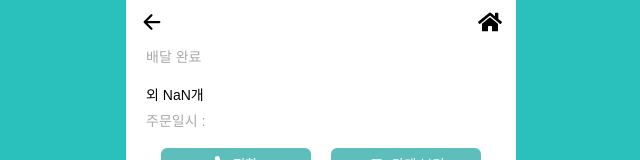
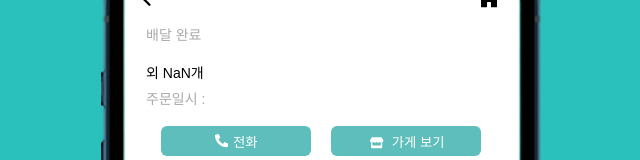
Before and after one commit to F4-Clone-Coding/Frontend, a React (Create React App) app: page /order/1 in a window 1280 px wide. Shown: the top 160 px of the page, without its empty margins (319-959 px from the left). Built offline with nearby package versions, Linux system fonts and the light colour scheme; no server answers; a web font is replaced by a local one.

Commit message:
머지 전

```diff
--- a/src/App.scss
+++ b/src/App.scss
@@ -108,6 +108,10 @@
   }
 
   body {
+    height: 100vh;
+    display: flex;
+    justify-content: center;
+    align-items: center;
     line-height: 1;
     background-color: #2ac1bc;
     overflow-x: hidden;
--- a/src/components/Header.jsx
+++ b/src/components/Header.jsx
@@ -9,8 +9,8 @@ const Header = () => {
 
   return (
     <StHeaderContainer>
-      <IoArrowBackOutline className="icon" onClick={() => navigate("/")} />
-      <FaHome className="icon" onClick={() => navigate("/")} />
+      <IoArrowBackOutline className="icon1" onClick={() => navigate("/")} />
+      <FaHome className="icon2" onClick={() => navigate("/")} />
     </StHeaderContainer>
   );
 };
@@ -21,12 +21,20 @@ const StHeaderContainer = styled.div`
   /* background: white; */
   width: 100%;
   position: absolute;
-  top: 0;
+  top: 20;
   display: flex;
   justify-content: space-between;
-  .icon {
+  .icon1 {
     font-size: 24px;
-    padding: 10px 14px;
+    padding: 8px 12px;
+    cursor: pointer;
+    &:hover {
+      color: var(--brand-color);
+    }
+  }
+  .icon2 {
+    font-size: 24px;
+    padding: 8px 65px;
     cursor: pointer;
     &:hover {
       color: var(--brand-color);
--- a/src/components/Layout.jsx
+++ b/src/components/Layout.jsx
@@ -1,18 +1,23 @@
 import React from "react";
 import styled from "styled-components";
+import phone from "../image/phone.png"
 
 const Layout = (props) => {
-  return <StLayout>{props.children}</StLayout>;
+  return (
+    <StLayout>
+      {props.children}
+    </StLayout>
+  );
 };
 
 export default Layout;
 
 const StLayout = styled.div`
-    max-width :600px;
-    max-height:844px;
-    width:390px;
-    height:844px;
-    margin:0 auto;
-    background-color: white;
-    position: relative;
-`
+  width: 390px;
+  height: 844px;
+  padding: 60px 25px;
+  background-image: url("${phone}");
+  background-size: cover;
+  background-position: center;
+  position: relative;
+`;
--- a/src/components/MenuCard.jsx
+++ b/src/components/MenuCard.jsx
@@ -17,16 +17,30 @@ const MenuCard = ({ menus, storeId }) => {
         const res = await instance.post(`/store/${storeId}`, { order });
         if (res.status === 200) {
           Swal.fire({
-            position: "top-end",
+            position: "center",
             icon: "success",
+            background:
+              "#fff url(https://images.velog.io/images/kongsub/post/96e23619-25ab-4d99-a5fd-6e31a9e7fa8b/100600104.2.jpg)",
             title: "주문이 완료되었습니다!",
+            width: 350,
+            height: 200,
             showConfirmButton: false,
-            timer: 1000,
+            timer: 1500,
           });
           nav(`/order/${res.data.orderId}`);
         }
       } catch (err) {
-        return console.log('주문하기 에러', err);
+        Swal.fire({
+          position: "center",
+          icon: "warning",
+          background:
+            "#fff url(https://images.velog.io/images/kongsub/post/96e23619-25ab-4d99-a5fd-6e31a9e7fa8b/100600104.2.jpg)",
+          title: "로그인 후 이용해주세요!",
+          width: 350,
+          height: 200,
+          showConfirmButton: false,
+          timer: 1500,
+        });
       }
     };
 
--- a/src/components/ReviewCard.jsx
+++ b/src/components/ReviewCard.jsx
@@ -2,10 +2,50 @@ import React from "react";
 import styled from "styled-components";
 import Button from "../elements/button";
 import ReviewItem from './ReviewItem';
+import Swal from "sweetalert2";
+import instance from '../shared/apis';
 
 const ReviewCard = ({ storeId }) => {
-  const reviewHandler = () => {
 
+  const reviewHandler = async () => {
+    const { value: review } = await Swal.fire({
+      width: 350,
+      input: "textarea",
+      inputLabel: "댓글을 입력해주세요.",
+      inputPlaceholder: "댓글 작성란",
+      showCancelButton: true,
+    });
+
+    if (review) {
+      try {
+        const res = await instance.put(`/store/${storeId}/review`, { review });
+        if (res.status === 200) {
+          Swal.fire({
+            position: "center",
+            icon: "success",
+            background:
+              "#fff url(https://images.velog.io/images/kongsub/post/96e23619-25ab-4d99-a5fd-6e31a9e7fa8b/100600104.2.jpg)",
+            title: "댓글이 등록되었습니다!",
+            width: 350,
+            height: 200,
+            showConfirmButton: false,
+            timer: 1500,
+          });
+        }
+      } catch (err) {
+        Swal.fire({
+          position: "center",
+          icon: "warning",
+          background:
+            "#fff url(https://images.velog.io/images/kongsub/post/96e23619-25ab-4d99-a5fd-6e31a9e7fa8b/100600104.2.jpg)",
+          title: "로그인 후 이용해주세요!",
+          width: 350,
+          height: 200,
+          showConfirmButton: false,
+          timer: 1500,
+        });
+      }
+    };
   }
 
   return (
--- a/src/components/ReviewItem.jsx
+++ b/src/components/ReviewItem.jsx
@@ -2,11 +2,17 @@ import React, { useEffect, useState } from "react";
 import styled from "styled-components";
 
 const ReviewItem = () => {
-
   return (
     <StReviewBox>
-      <p style={{fontSize: "14px"}}>NICKNAME</p>
-      <p style={{overflow: "hidden",textOverflow: "ellipsis", whiteSpace: "nowrap"}}>COMMENT -------------------------ASDASDAS------asdasdasdasd---------------------------ASDASD---asdasdasdasdasd----</p>
+      <p style={{ fontSize: "14px" }}>NICKNAME</p>
+      <p
+        style={{
+          overflow: "hidden",
+          textOverflow: "ellipsis",
+          whiteSpace: "nowrap",
+        }}
+      >
+      </p>
     </StReviewBox>
   );
 };
--- a/src/components/StoreCard.jsx
+++ b/src/components/StoreCard.jsx
@@ -8,7 +8,6 @@ const StoreCard = ({ store }) => {
   const navigate = useNavigate()
 
     return (
-
         <CardBox onClick={() => navigate(`/store/${store?.storeId}`, { state: { storeName: store?.name } })}>
             <img alt="a" className='img' src={BeaminImg} />
             <TextBox>
--- a/src/elements/button.jsx
+++ b/src/elements/button.jsx
@@ -30,7 +30,7 @@ export const btn1 = css`
   font-size: 16px;
   margin: 0;
   position: absolute;
-  bottom: 15px;
+  bottom: 65px;
   border-radius: var(--sm-radius);
   cursor: pointer;
   &:hover {
--- a/src/pages/Signup.jsx
+++ b/src/pages/Signup.jsx
@@ -21,12 +21,16 @@ const Signup = () => {
             const res = await api.post("/user/signup", payload)
             if (res.status === 200) {
                 Swal.fire({
-                    position: "center",
-                    icon: 'success',
-                    title: '회원가입을 축하합니다!',
-                    showConfirmButton: false,
-                    timer: 2000
-                })
+                  position: "center",
+                  icon: "success",
+                  background:
+                    "#fff url(https://images.velog.io/images/kongsub/post/96e23619-25ab-4d99-a5fd-6e31a9e7fa8b/100600104.2.jpg)",
+                  title: "가입을 축하합니다!",
+                  width: 350,
+                  height: 200,
+                  showConfirmButton: false,
+                  timer: 1500,
+                });
                 navigate("/user/login");
             }
         } catch (error) {
--- a/src/pages/Store.jsx
+++ b/src/pages/Store.jsx
@@ -12,27 +12,29 @@ const Store = () => {
 
     return (
       <Layout>
-            <StoreWrap>
             <HeaderBox>
-                    <div className='a'>
-                        <IoArrowBackOutline className='icon' onClick={() => navigate('/user/login')} />&nbsp;&nbsp;<p>배달만민족</p>
+              <div className="a">
+                <IoArrowBackOutline
+                  className="icon"
+                  onClick={() => navigate("/user/login")}
+                />
+                &nbsp;&nbsp;<p>배달만민족</p>
               </div>
-                    <div className='b'>
-                        <FaHome className='icon' onClick={() => navigate('/')} />
-                        <FaUserAlt className='icon' onClick={() => navigate('/mypage')} />
+              <div className="b">
+                <FaHome className="icon" onClick={() => navigate("/")} />
+                <FaUserAlt
+                  className="icon"
+                  onClick={() => navigate("/mypage")}
+                />
               </div>
             </HeaderBox>
             <Category />
-
-            </StoreWrap>
       </Layout>
-
-    )
+    );
 }
 
 export default Store
-const StoreWrap = styled.div`
-`
+
 const HeaderBox = styled.div`
     display:flex;
     justify-content: space-between;
```
Also changed, not shown: src/image/baemin.png (added), src/image/phone.png (added). Lines whose indentation alone changed are shown as unchanged.
